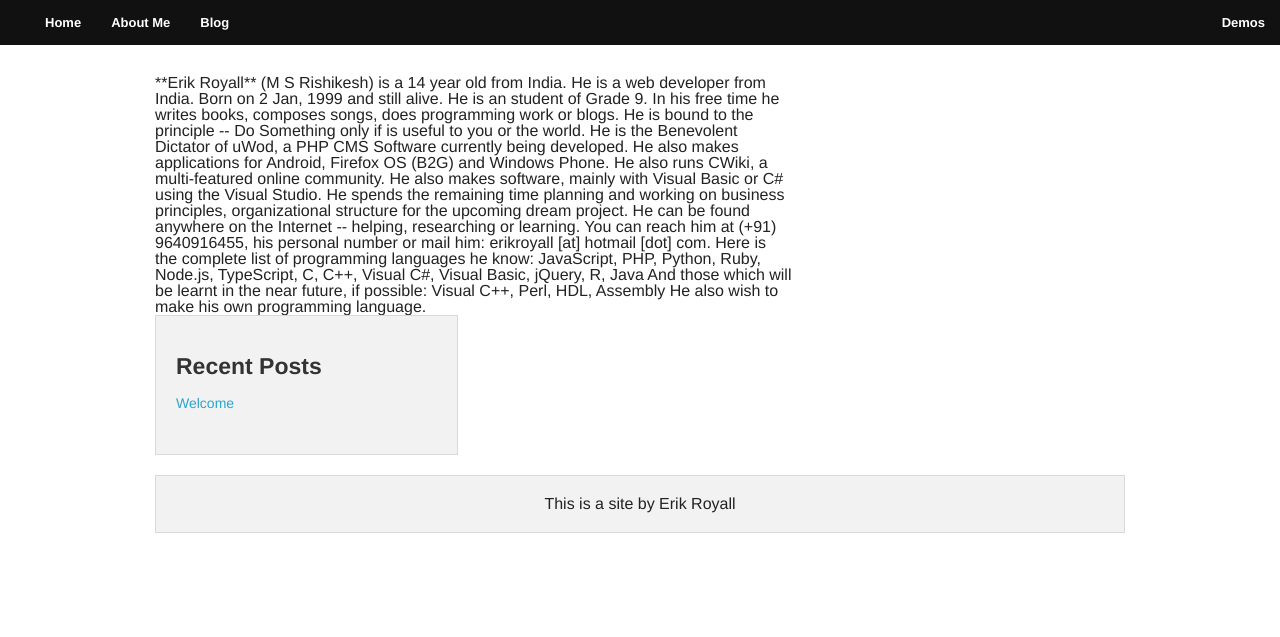
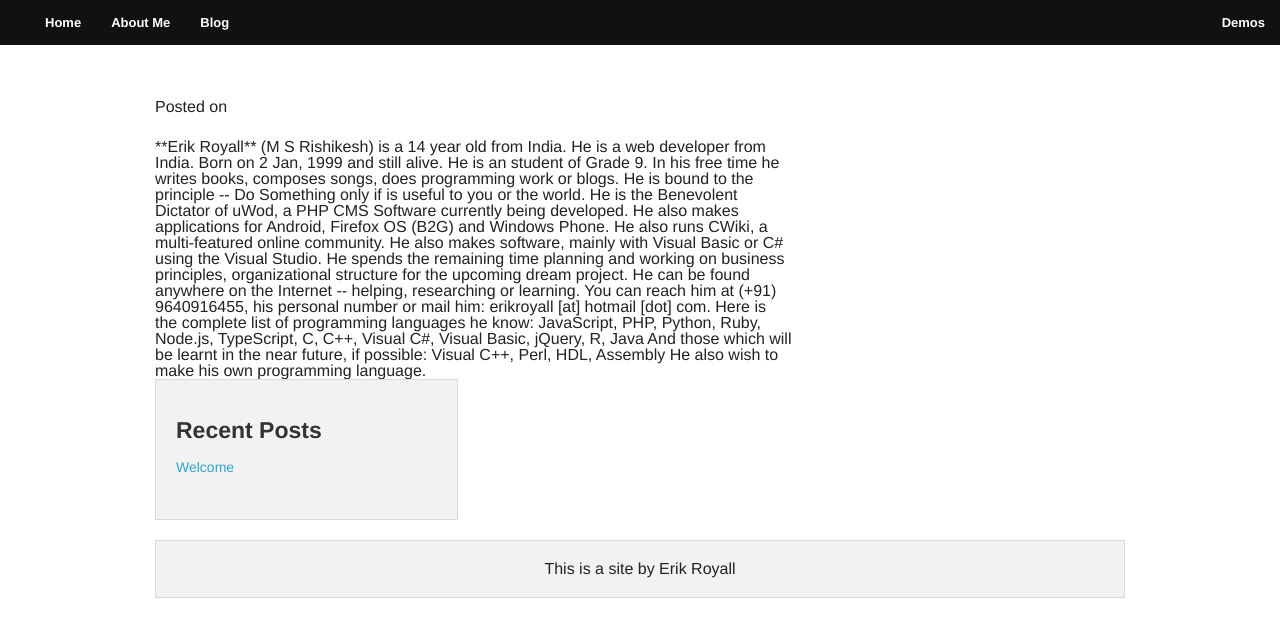
Before and after one commit to erikroyall/erikroyall.github.com, a Jekyll site: the page built from about.html, in a window 1280 px wide. Shown: the top 637 px of the page. Built offline with Jekyll 4.4.1, drawn with Linux system fonts in a browser that asks for light colours; Markdown is read by kramdown in place of the engine named in the settings; comment, search, counter and statistics services are not loaded.

Commit message:
Visual Fixes #9

```diff
--- a/_includes/blog-header.html
+++ b/_includes/blog-header.html
@@ -43,8 +43,3 @@
     </ul>
   </section>
 </nav>
-
-
-
-<div class="row">
-<div class="large-8 columns">
--- a/_layouts/post.html
+++ b/_layouts/post.html
@@ -1,4 +1,8 @@
 {% include blog-header.html %}
+<div class="row">
+<div class="large-8 columns">
+<h2>{{ post.title }}</h2>
+<p>Posted on {{ post.date | date_to_long_string }}</p>
 {{ content }}
 {% include sidebar.html %}
 {% include blog-footer.html %}
```
